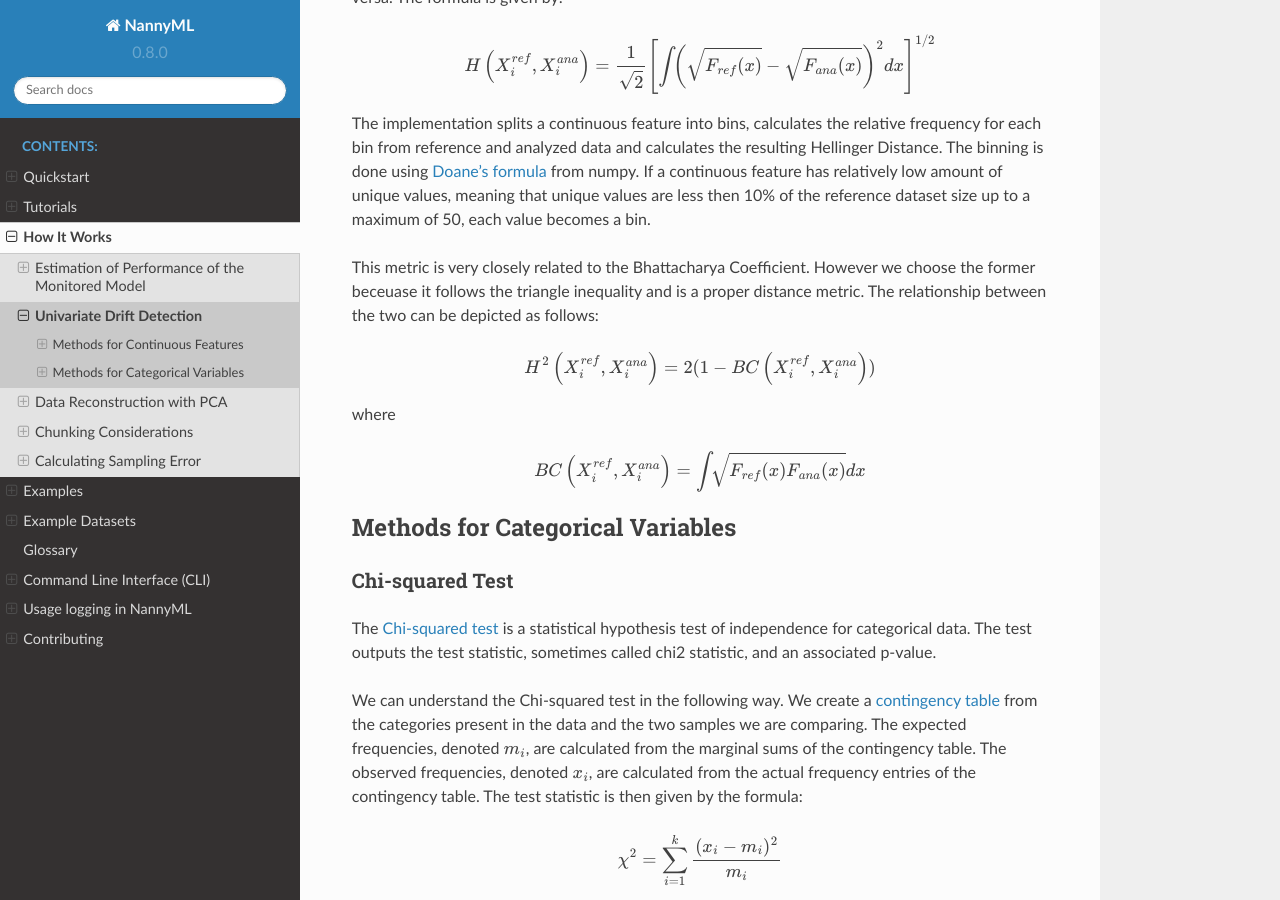
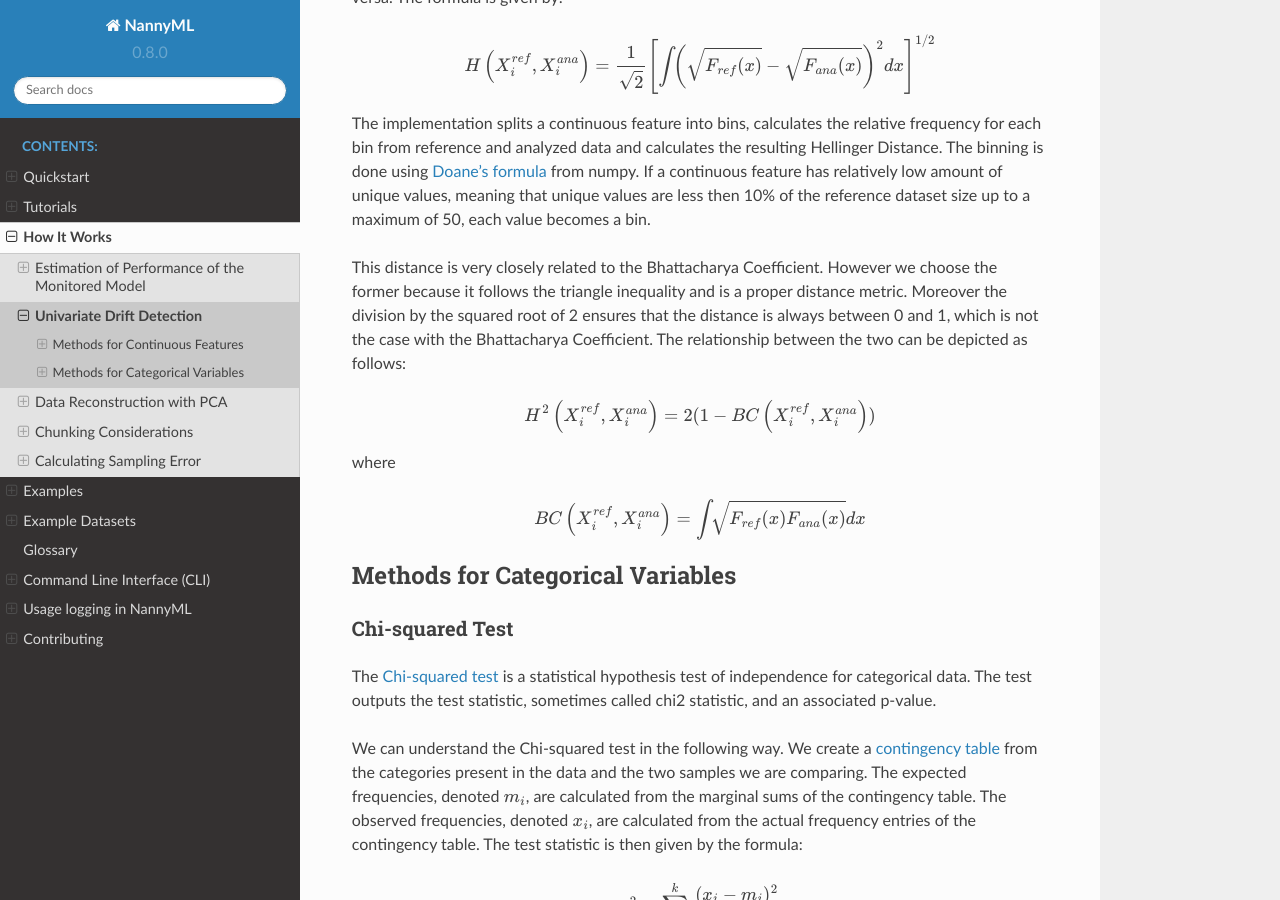
Before and after one commit to NannyML/nannyml, a Sphinx documentation site: the page built from docs/how_it_works/univariate_drift_detection.rst, in a window 1280 px wide and 900 px high, scrolled down 3807 px. Built offline with Sphinx 7.4.7 and the Read the Docs theme 2.0.0, drawn with Linux system fonts in a browser that asks for light colours; pages that are not in the unit, such as notebooks, are missing from menus.

Commit message:
add comparison to bc

```diff
--- a/docs/how_it_works/univariate_drift_detection.rst
+++ b/docs/how_it_works/univariate_drift_detection.rst
@@ -127,8 +127,9 @@ resulting Hellinger Distance. The binning is done using `Doane's formula`_ from
 If a continuous feature has relatively low amount of unique values, meaning that
 unique values are less then 10% of the reference dataset size up to a maximum of 50, each value becomes a bin.
 
-This metric is very closely related to the Bhattacharya Coefficient. However we choose the former beceuase it follows the triangle inequality and is
-a proper distance metric. The relationship between the two can be depicted as follows:
+This distance is very closely related to the Bhattacharya Coefficient. However we choose the former because it follows the triangle inequality and is
+a proper distance metric. Moreover the division by the squared root of 2 ensures that the distance is always between 0 and
+1, which is not the case with the Bhattacharya Coefficient. The relationship between the two can be depicted as follows:
 
 .. math::
     H^2\left(X_i^{ref},X_i^{ana}\right) = 2(1-BC\left(X_i^{ref},X_i^{ana}\right))
```
